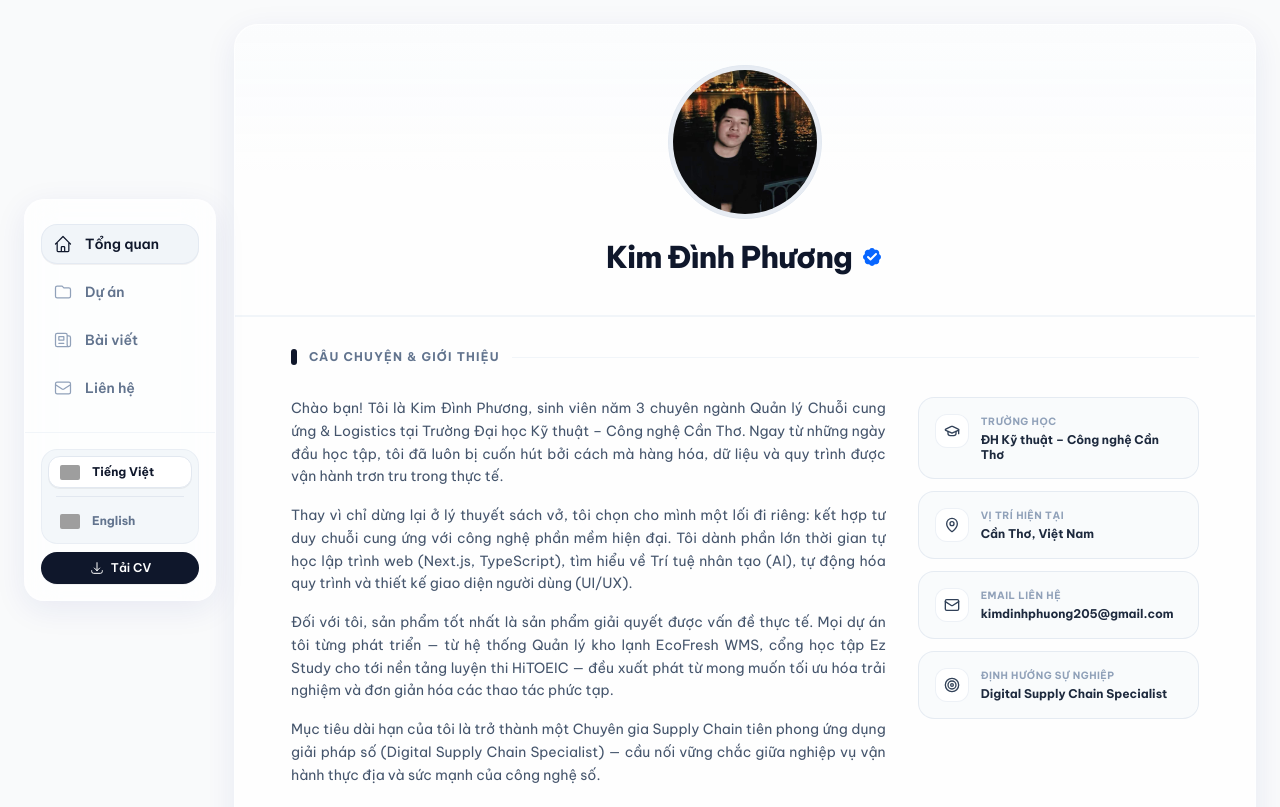
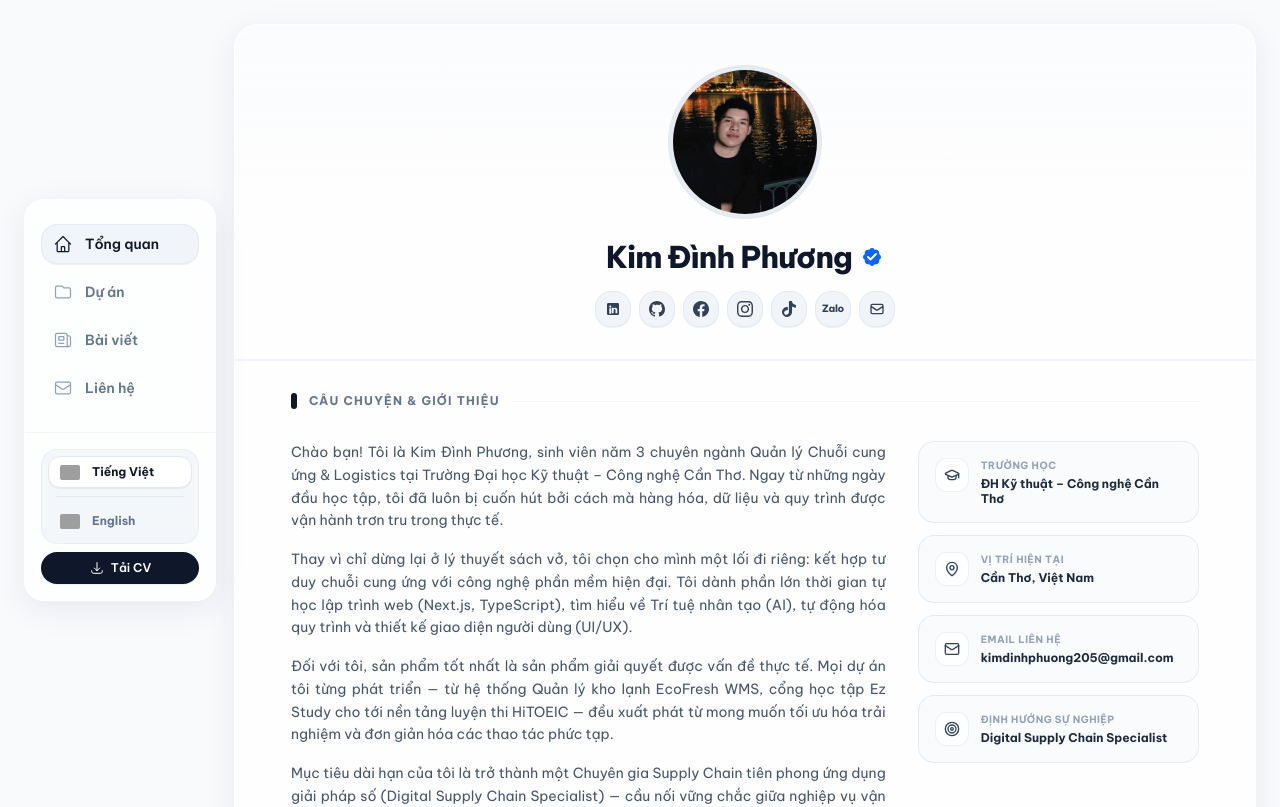
Before and after one commit to dinhphuong25/portfolio1, a Next.js app: page / in a window 1280 px wide. Shown: the top 807 px of the page. Built offline with nearby package versions, Linux system fonts and the light colour scheme; grey boxes are pictures that could not be loaded.

Commit message:
feat: add interactive social media icon row under name in ProfileHeader

```diff
--- a/src/components/ProfileHeader.tsx
+++ b/src/components/ProfileHeader.tsx
@@ -2,8 +2,6 @@
 
 import Image from "next/image";
 import { profileData } from "@/data/profile";
-import { useLanguage } from "@/context/LanguageContext";
-import { useEffect, useState } from "react";
 import { motion } from "framer-motion";
 import { BadgeCheck } from "lucide-react";
 
@@ -11,52 +9,7 @@ interface ProfileHeaderProps {
     onMessage: () => void;
 }
 
-const TAGLINES_VI = [
-    "Sinh viên Logistics & Quản lý Chuỗi Cung Ứng",
-    "Lập trình viên Web & Xây dựng Sản phẩm Số",
-    "Đam mê Đổi mới & Tự động hóa Quy trình"
-];
-const TAGLINES_EN = [
-    "Supply Chain Management & Logistics Student",
-    "Web Developer & Digital Product Builder",
-    "Passionate about Process Automation"
-];
-
-function TypingText({ texts }: { texts: string[] }) {
-    const [displayed, setDisplayed] = useState("");
-    const [textIdx, setTextIdx] = useState(0);
-    const [charIdx, setCharIdx] = useState(0);
-    const [deleting, setDeleting] = useState(false);
-
-    useEffect(() => {
-        const current = texts[textIdx];
-        let timeout: ReturnType<typeof setTimeout>;
-        if (!deleting && charIdx < current.length) {
-            timeout = setTimeout(() => setCharIdx((c) => c + 1), 45);
-        } else if (!deleting && charIdx === current.length) {
-            timeout = setTimeout(() => setDeleting(true), 2400);
-        } else if (deleting && charIdx > 0) {
-            timeout = setTimeout(() => setCharIdx((c) => c - 1), 25);
-        } else if (deleting && charIdx === 0) {
-            setDeleting(false);
-            setTextIdx((i) => (i + 1) % texts.length);
-        }
-        setDisplayed(current.slice(0, charIdx));
-        return () => clearTimeout(timeout);
-    }, [charIdx, deleting, textIdx, texts]);
-
-    return (
-        <span>
-            {displayed}
-            <span className="inline-block w-[2px] h-4.5 bg-slate-900 dark:bg-slate-100 ml-0.5 align-middle animate-pulse" />
-        </span>
-    );
-}
-
-export default function ProfileHeader({ onMessage }: ProfileHeaderProps) {
-    const { language } = useLanguage();
-    const taglines = language === "vi" ? TAGLINES_VI : TAGLINES_EN;
-
+export default function ProfileHeader({ onMessage: _onMessage }: ProfileHeaderProps) {
     return (
         <section className="relative overflow-hidden pt-10 pb-8 px-4 sm:px-8 border-b border-slate-100 dark:border-slate-800/80">
             {/* Ambient background decoration */}
@@ -90,13 +43,108 @@ export default function ProfileHeader({ onMessage }: ProfileHeaderProps) {
                     initial={{ opacity: 0, y: 10 }}
                     animate={{ opacity: 1, y: 0 }}
                     transition={{ duration: 0.4, delay: 0.1 }}
-                    className="text-2xl sm:text-3xl font-extrabold text-slate-900 dark:text-white tracking-tight mb-2 flex items-center justify-center gap-2"
+                    className="text-2xl sm:text-3xl font-extrabold text-slate-900 dark:text-white tracking-tight mb-1 flex items-center justify-center gap-2"
                 >
                     {profileData.name}
                     <span title="Verified" className="inline-flex items-center">
                         <BadgeCheck className="w-5 h-5 sm:w-6 sm:h-6 text-white fill-[#0866FF] shrink-0" />
                     </span>
                 </motion.h1>
+
+                {/* Social Links Row */}
+                <motion.div
+                    initial={{ opacity: 0, y: 10 }}
+                    animate={{ opacity: 1, y: 0 }}
+                    transition={{ duration: 0.4, delay: 0.15 }}
+                    className="flex items-center justify-center gap-2 mt-3 flex-wrap"
+                >
+                    {/* LinkedIn */}
+                    <a
+                        href="https://www.linkedin.com/in/kimdinhphuong/"
+                        target="_blank"
+                        rel="noopener noreferrer"
+                        title="LinkedIn"
+                        className="w-9 h-9 rounded-xl bg-slate-100 dark:bg-slate-800 border border-slate-200/80 dark:border-slate-700/80 text-slate-700 dark:text-slate-200 hover:text-[#0A66C2] dark:hover:text-[#0A66C2] hover:bg-white dark:hover:bg-slate-900 hover:border-[#0A66C2]/40 shadow-2xs hover:shadow-md hover:-translate-y-0.5 transition-all duration-200 flex items-center justify-center cursor-pointer"
+                    >
+                        <svg className="w-4 h-4 fill-current" viewBox="0 0 24 24">
+                            <path d="M19 3a2 2 0 0 1 2 2v14a2 2 0 0 1-2 2H5a2 2 0 0 1-2-2V5a2 2 0 0 1 2-2h14m-.5 15.5v-5.3a3.26 3.26 0 0 0-3.26-3.26c-.85 0-1.84.52-2.28 1.3v-1.11h-2.79v8.37h2.79v-4.93c0-.77.62-1.4 1.39-1.4a1.4 1.4 0 0 1 1.4 1.4v4.93h2.75M6.46 10.9v8.37H9.25V10.9H6.46M7.86 6.74a1.63 1.63 0 1 0 0 3.26 1.63 1.63 0 0 0 0-3.26z" />
+                        </svg>
+                    </a>
+
+                    {/* GitHub */}
+                    <a
+                        href="https://github.com/kimdinhphuong"
+                        target="_blank"
+                        rel="noopener noreferrer"
+                        title="GitHub"
+                        className="w-9 h-9 rounded-xl bg-slate-100 dark:bg-slate-800 border border-slate-200/80 dark:border-slate-700/80 text-slate-700 dark:text-slate-200 hover:text-slate-900 dark:hover:text-white hover:bg-white dark:hover:bg-slate-900 hover:border-slate-400 shadow-2xs hover:shadow-md hover:-translate-y-0.5 transition-all duration-200 flex items-center justify-center cursor-pointer"
+                    >
+                        <svg className="w-4 h-4 fill-current" viewBox="0 0 24 24">
+                            <path d="M12 0C5.37 0 0 5.37 0 12c0 5.31 3.435 9.795 8.205 11.385.6.105.825-.255.825-.57 0-.285-.015-1.23-.015-2.235-3.015.555-3.795-.735-4.035-1.41-.135-.345-.72-1.41-1.23-1.695-.42-.225-1.02-.78-.015-.795.945-.015 1.62.87 1.845 1.23 1.08 1.815 2.805 1.305 3.495.99.105-.78.42-1.305.765-1.605-2.67-.3-5.46-1.335-5.46-5.925 0-1.305.465-2.385 1.23-3.225-.12-.3-.54-1.53.12-3.18 0 0 1.005-.315 3.3 1.23.96-.27 1.98-.405 3-.405s2.04.135 3 .405c2.295-1.56 3.3-1.23 3.3-1.23.66 1.65.24 2.88.12 3.18.765.84 1.23 1.905 1.23 3.225 0 4.605-2.805 5.625-5.475 5.925.435.375.81 1.095.81 2.22 0 1.605-.015 2.895-.015 3.3 0 .315.225.69.825.57A12.02 12.02 0 0024 12c0-6.63-5.37-12-12-12z" />
+                        </svg>
+                    </a>
+
+                    {/* Facebook */}
+                    <a
+                        href="https://www.facebook.com/dinhphuongkim250705/"
+                        target="_blank"
+                        rel="noopener noreferrer"
+                        title="Facebook"
+                        className="w-9 h-9 rounded-xl bg-slate-100 dark:bg-slate-800 border border-slate-200/80 dark:border-slate-700/80 text-slate-700 dark:text-slate-200 hover:text-[#1877F2] dark:hover:text-[#1877F2] hover:bg-white dark:hover:bg-slate-900 hover:border-[#1877F2]/40 shadow-2xs hover:shadow-md hover:-translate-y-0.5 transition-all duration-200 flex items-center justify-center cursor-pointer"
+                    >
+                        <svg className="w-4 h-4 fill-current" viewBox="0 0 24 24">
+                            <path d="M24 12.073c0-6.627-5.373-12-12-12s-12 5.373-12 12c0 5.99 4.388 10.954 10.125 11.854v-8.385H7.078v-3.47h3.047V9.43c0-3.007 1.792-4.669 4.533-4.669 1.312 0 2.686.235 2.686.235v2.953H15.83c-1.491 0-1.956.925-1.956 1.874v2.25h3.328l-.532 3.47h-2.796v8.385C19.612 23.027 24 18.062 24 12.073z" />
+                        </svg>
+                    </a>
+
+                    {/* Instagram */}
+                    <a
+                        href="https://www.instagram.com/_kimdinhphuong/"
+                        target="_blank"
+                        rel="noopener noreferrer"
+                        title="Instagram"
+                        className="w-9 h-9 rounded-xl bg-slate-100 dark:bg-slate-800 border border-slate-200/80 dark:border-slate-700/80 text-slate-700 dark:text-slate-200 hover:text-[#E4405F] dark:hover:text-[#E4405F] hover:bg-white dark:hover:bg-slate-900 hover:border-[#E4405F]/40 shadow-2xs hover:shadow-md hover:-translate-y-0.5 transition-all duration-200 flex items-center justify-center cursor-pointer"
+                    >
+                        <svg className="w-4 h-4 fill-current" viewBox="0 0 24 24">
+                            <path d="M12 2.163c3.204 0 3.584.012 4.85.07 3.252.148 4.771 1.691 4.919 4.919.058 1.265.069 1.645.069 4.849 0 3.205-.012 3.584-.069 4.849-.149 3.225-1.664 4.771-4.919 4.919-1.266.058-1.644.07-4.85.07-3.204 0-3.584-.012-4.849-.07-3.26-.149-4.771-1.699-4.919-4.92-.058-1.265-.07-1.644-.07-4.849 0-3.204.013-3.583.07-4.849.149-3.227 1.664-4.771 4.919-4.919 1.266-.057 1.645-.069 4.849-.069zm0-2.163c-3.259 0-3.667.014-4.947.072-4.358.2-6.78 2.618-6.98 6.98-.059 1.281-.073 1.689-.073 4.948 0 3.259.014 3.668.072 4.948.2 4.358 2.618 6.78 6.98 6.98 1.281.058 1.689.072 4.948.072 3.259 0 3.668-.014 4.948-.072 4.354-.2 6.782-2.618 6.979-6.98.059-1.28.073-1.689.073-4.948 0-3.259-.014-3.667-.072-4.947-.196-4.354-2.617-6.78-6.979-6.98-1.281-.059-1.69-.073-4.949-.073zm0 5.838c-3.403 0-6.162 2.759-6.162 6.162s2.759 6.163 6.162 6.163 6.162-2.759 6.162-6.163c0-3.403-2.759-6.162-6.162-6.162zm0 10.162c-2.209 0-4-1.79-4-4 0-2.209 1.791-4 4-4s4 1.791 4 4c0 2.21-1.791 4-4 4zm6.406-11.845c-.796 0-1.441.645-1.441 1.44s.645 1.44 1.441 1.44c.795 0 1.439-.645 1.439-1.44s-.644-1.44-1.439-1.44z" />
+                        </svg>
+                    </a>
+
+                    {/* TikTok */}
+                    <a
+                        href="https://www.tiktok.com/@kimdinhphuong_"
+                        target="_blank"
+                        rel="noopener noreferrer"
+                        title="TikTok"
+                        className="w-9 h-9 rounded-xl bg-slate-100 dark:bg-slate-800 border border-slate-200/80 dark:border-slate-700/80 text-slate-700 dark:text-slate-200 hover:text-black dark:hover:text-white hover:bg-white dark:hover:bg-slate-900 hover:border-black/40 shadow-2xs hover:shadow-md hover:-translate-y-0.5 transition-all duration-200 flex items-center justify-center cursor-pointer"
+                    >
+                        <svg className="w-4 h-4 fill-current" viewBox="0 0 24 24">
+                            <path d="M12.525.02c1.31-.02 2.61-.01 3.91-.02.08 1.53.63 3.09 1.75 4.17 1.12 1.11 2.7 1.62 4.24 1.79v4.03c-1.44-.05-2.89-.35-4.2-.97-.57-.26-1.1-.59-1.62-.93-.01 2.92.01 5.84-.02 8.75-.08 1.4-.54 2.79-1.35 3.94-1.31 1.92-3.58 3.17-5.91 3.21-1.43.08-2.86-.31-4.08-1.03-2.02-1.19-3.44-3.37-3.65-5.71-.02-.5-.03-1-.01-1.49.18-1.9 1.12-3.72 2.58-4.96 1.66-1.44 3.98-2.13 6.15-1.72V13.5c-1.4-.04-2.8.29-3.98 1.05-.88.58-1.46 1.49-1.62 2.53-.1.64.03 1.33.35 1.9.43.76 1.16 1.35 2.01 1.55 1.42.34 2.93-.16 3.86-1.25.59-.69.87-1.58.91-2.51.05-3.39.02-6.79.03-10.18.01-1.2.01-2.4-.01-3.6 0-.66.01-1.32.01-1.98Z" />
+                        </svg>
+                    </a>
+
+                    {/* Zalo */}
+                    <a
+                        href="https://zalo.me/0339906660"
+                        target="_blank"
+                        rel="noopener noreferrer"
+                        title="Zalo"
+                        className="w-9 h-9 rounded-xl bg-slate-100 dark:bg-slate-800 border border-slate-200/80 dark:border-slate-700/80 text-slate-700 dark:text-slate-200 hover:text-[#0068FF] dark:hover:text-[#0068FF] hover:bg-white dark:hover:bg-slate-900 hover:border-[#0068FF]/40 shadow-2xs hover:shadow-md hover:-translate-y-0.5 transition-all duration-200 flex items-center justify-center cursor-pointer"
+                    >
+                        <span className="font-extrabold text-[10px] tracking-tight">Zalo</span>
+                    </a>
+
+                    {/* Email */}
+                    <a
+                        href={`mailto:${profileData.email}`}
+                        title="Email"
+                        className="w-9 h-9 rounded-xl bg-slate-100 dark:bg-slate-800 border border-slate-200/80 dark:border-slate-700/80 text-slate-700 dark:text-slate-200 hover:text-slate-900 dark:hover:text-white hover:bg-white dark:hover:bg-slate-900 hover:border-slate-400 shadow-2xs hover:shadow-md hover:-translate-y-0.5 transition-all duration-200 flex items-center justify-center cursor-pointer"
+                    >
+                        <svg className="w-4 h-4" fill="none" stroke="currentColor" viewBox="0 0 24 24">
+                            <path strokeLinecap="round" strokeLinejoin="round" strokeWidth={2} d="M3 8l7.89 5.26a2 2 0 002.22 0L21 8M5 19h14a2 2 0 002-2V7a2 2 0 00-2-2H5a2 2 0 00-2 2v10a2 2 0 002 2z" />
+                        </svg>
+                    </a>
+                </motion.div>
             </div>
         </section>
     );
```
